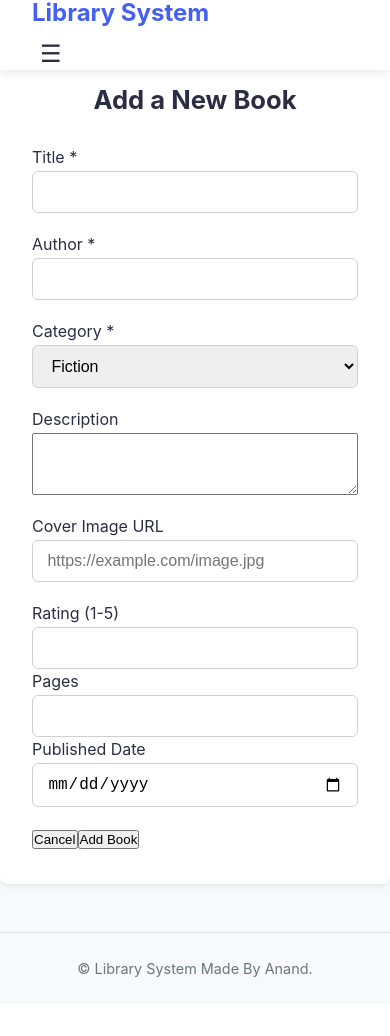
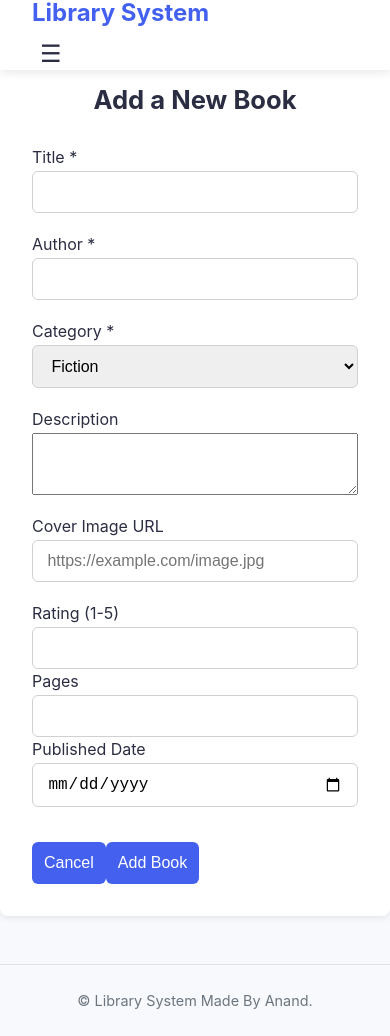
Before and after one commit to AnandTiwary20/Library--System, a React (Vite) app in the folder library-system/: page /add-book in a window 390 px wide. Before the commit the page ends 1004 px from the top, so only its background shows below. Built offline with nearby package versions, Linux system fonts and the light colour scheme.

Commit message:
Added more css to the website redefined the css using responsive queries

```diff
--- a/library-system/src/App.css
+++ b/library-system/src/App.css
@@ -490,7 +490,32 @@ form-group label {
   box-shadow: 0 0 4px rgba(67, 97, 238, 0.3);
 }
 
+error {
+  border-color: #e63946;
+}
 
+error-message {
+  color: #e63946;
+  font-size: 0.85rem;
+  margin-top: 0.3rem;
+}
+
+.add-book-form button:hover {
+  background-color: #3f37c9;
+}
+
+.add-book-form button {
+  margin-top: 1rem;
+  padding: 0.75rem;
+  background-color: #4361ee;
+  color: #fff;
+  border: none;
+  border-radius: 6px;
+  font-size: 1rem;
+  font-weight: 500;
+  cursor: pointer;
+  transition: background-color 0.2s ease;
+}
 
 
 
```
